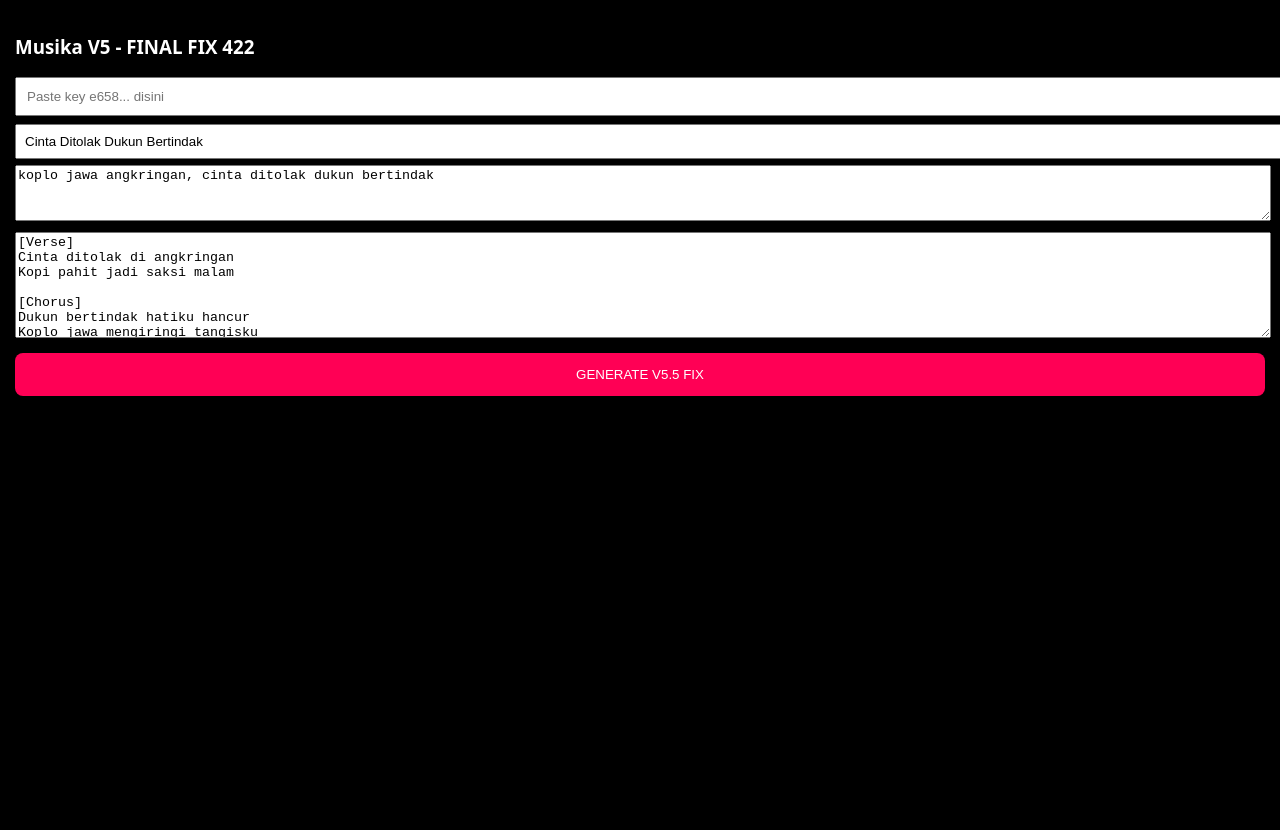
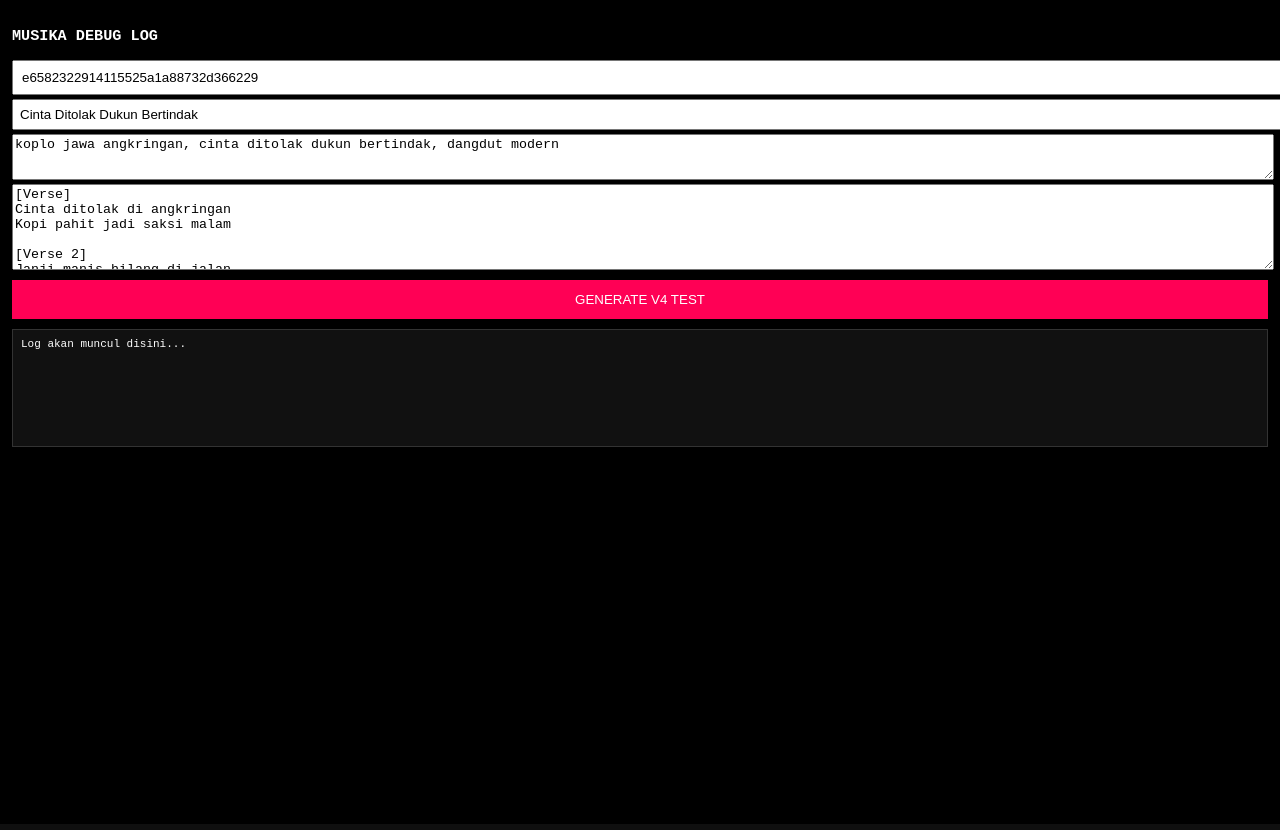
Before and after one commit to u33817820-commits/musika-nusantara-v5, a React (Vite) app: page / in a window 1280 px wide. Built offline with nearby package versions, Linux system fonts and the light colour scheme.

Commit message:
Update App.tsx

```diff
--- a/src/App.tsx
+++ b/src/App.tsx
@@ -1,48 +1,47 @@
 import { useState } from 'react'
 function App(){
-  const [key,setKey]=useState('')
+  const [key,setKey]=useState('e6582322914115525a1a88732d366229')
   const [title,setTitle]=useState('Cinta Ditolak Dukun Bertindak')
-  const [style,setStyle]=useState('koplo jawa angkringan, cinta ditolak dukun bertindak')
-  const [lyrics,setLyrics]=useState('[Verse]\nCinta ditolak di angkringan\nKopi pahit jadi saksi malam\n\n[Chorus]\nDukun bertindak hatiku hancur\nKoplo jawa mengiringi tangisku')
+  const [style,setStyle]=useState('koplo jawa angkringan, cinta ditolak dukun bertindak, dangdut modern')
+  const [lyrics,setLyrics]=useState('[Verse]\nCinta ditolak di angkringan\nKopi pahit jadi saksi malam\n\n[Verse 2]\nJanji manis hilang di jalan\nAngkringan sepi aku sendirian\n\n[Chorus]\nDukun bertindak hatiku hancur\nKoplo jawa mengiringi tangisku')
+  const [log,setLog]=useState('')
+  const [songs,setSongs]=useState([])
   const [load,setLoad]=useState(false)
-  const [songs,setSongs]=useState([])
+
   const gen=async()=>{
-    if(!key){alert('Paste API Key dulu!');return}
-    setLoad(true)
+    setLoad(true); setLog('Mulai generate...\n'); setSongs([])
     try{
       const r=await fetch('https://api.kie.ai/api/v1/generate',{
         method:'POST',
         headers:{'Authorization':'Bearer '+key.trim(),'Content-Type':'application/json'},
-        body:JSON.stringify({
-          model:'V4_5', customMode:true, title, styleOfMusic:style, lyrics,
-          callBackUrl:'https://example.com/callback',
-          vocalGender:'m', instrumental:false
-        })
+        body:JSON.stringify({title, styleOfMusic:style, lyrics, model:'V4', customMode:true, callBackUrl:'https://example.com/cb', instrumental:false})
       })
       const d=await r.json()
-      console.log(d)
-      if(d.code===422){alert('Masih 422! Berarti kode lama! Commit ulang & tunggu Actions ijo!'); setLoad(false); return}
-      if(d.data?.taskId){
-        let t=0
-        while(t<20){
-          await new Promise(x=>setTimeout(x,7000))
-          const i=await fetch('https://api.kie.ai/api/v1/generate/record-info?taskId='+d.data.taskId,{headers:{'Authorization':'Bearer '+key.trim()}})
-          const j=await i.json()
-          if(j.data?.state==='SUCCESS' || j.data?.status==='SUCCESS'){ setSongs(j.data.data||j.data.songs||[]); break }
-          t++
-        }
-      } else { setSongs(d.data? [d.data] : []) }
-    }catch(e){alert(e.message)}
+      setLog(l=>l+ 'RESPON AWAL: '+JSON.stringify(d).slice(0,500)+'\n')
+      const taskId=d.data?.taskId||d.data?.task_id
+      if(!taskId){ setLog(l=>l+'GAGAL: Tidak ada taskId! Kredit mungkin habis!\n'); setLoad(false); return }
+      setLog(l=>l+'TaskID: '+taskId+' - Polling 90 detik...\n')
+      for(let i=0;i<12;i++){
+        await new Promise(x=>setTimeout(x,7000))
+        const ir=await fetch('https://api.kie.ai/api/v1/generate/record-info?taskId='+taskId,{headers:{'Authorization':'Bearer '+key.trim()}})
+        const ij=await ir.json()
+        setLog(l=>l+ `Cek ${i+1}: ${ij.data?.state||ij.data?.status}\n`)
+        const list=ij.data?.data||ij.data?.songs||[]
+        if(list.length>0 && (ij.data?.state==='SUCCESS'||ij.data?.status==='SUCCESS')){ setSongs(list); setLog(l=>l+'SUKSES! LAGU JADI!\n'); break }
+        if(ij.data?.state==='FAILED'||ij.data?.status==='FAILED'){ setLog(l=>l+'FAILED: '+JSON.stringify(ij).slice(0,500)); break }
+      }
+    }catch(e){ setLog(l=>l+'ERROR: '+e.message) }
     setLoad(false)
   }
-  return <div style={{background:'black',color:'white',padding:15,minHeight:'100vh'}}>
-    <h3>Musika V5 - FINAL FIX 422</h3>
-    <input value={key} onChange={e=>setKey(e.target.value)} placeholder="Paste key e658... disini" style={{width:'100%',padding:10,color:'black',marginBottom:8}}/>
-    <input value={title} onChange={e=>setTitle(e.target.value)} style={{width:'100%',padding:8,color:'black',marginBottom:6}}/>
-    <textarea value={style} onChange={e=>setStyle(e.target.value)} style={{width:'100%',height:50,color:'black',marginBottom:6}}/>
-    <textarea value={lyrics} onChange={e=>setLyrics(e.target.value)} style={{width:'100%',height:100,color:'black',marginBottom:10}}/>
-    <button onClick={gen} style={{width:'100%',background:'#ff0055',color:'white',padding:14,borderRadius:8,border:'none'}}>{load?'GENERATING...':'GENERATE V5.5 FIX'}</button>
-    {songs.map((s,i)=><div key={i} style={{marginTop:10,background:'#222',padding:8}}><audio controls src={s.audioUrl||s.audio_url} style={{width:'100%'}}/></div>)}
+  return <div style={{background:'black',color:'white',padding:12,minHeight:'100vh',fontFamily:'monospace'}}>
+    <h3>MUSIKA DEBUG LOG</h3>
+    <input value={key} onChange={e=>setKey(e.target.value)} style={{width:'100%',padding:8,color:'black',marginBottom:4}}/>
+    <input value={title} onChange={e=>setTitle(e.target.value)} style={{width:'100%',padding:6,color:'black',marginBottom:4}}/>
+    <textarea value={style} onChange={e=>setStyle(e.target.value)} style={{width:'100%',height:40,color:'black'}}/>
+    <textarea value={lyrics} onChange={e=>setLyrics(e.target.value)} style={{width:'100%',height:80,color:'black',marginBottom:6}}/>
+    <button onClick={gen} style={{width:'100%',background:'#ff0055',color:'white',padding:12,border:'none'}}>{load?'GENERATING... LIHAT LOG DI BAWAH':'GENERATE V4 TEST'}</button>
+    <pre style={{background:'#111',padding:8,marginTop:10,whiteSpace:'pre-wrap',fontSize:11,border:'1px solid #333',minHeight:100}}>{log || 'Log akan muncul disini...'}</pre>
+    {songs.map((s,i)=><div key={i} style={{background:'#222',padding:8,marginTop:8}}><audio controls src={s.audioUrl||s.audio_url||s.audio} style={{width:'100%'}}/><br/><a href={s.audioUrl||s.audio_url||s.audio} download style={{color:'yellow'}}>Download MP3</a></div>)}
   </div>
 }
 export default App
```
